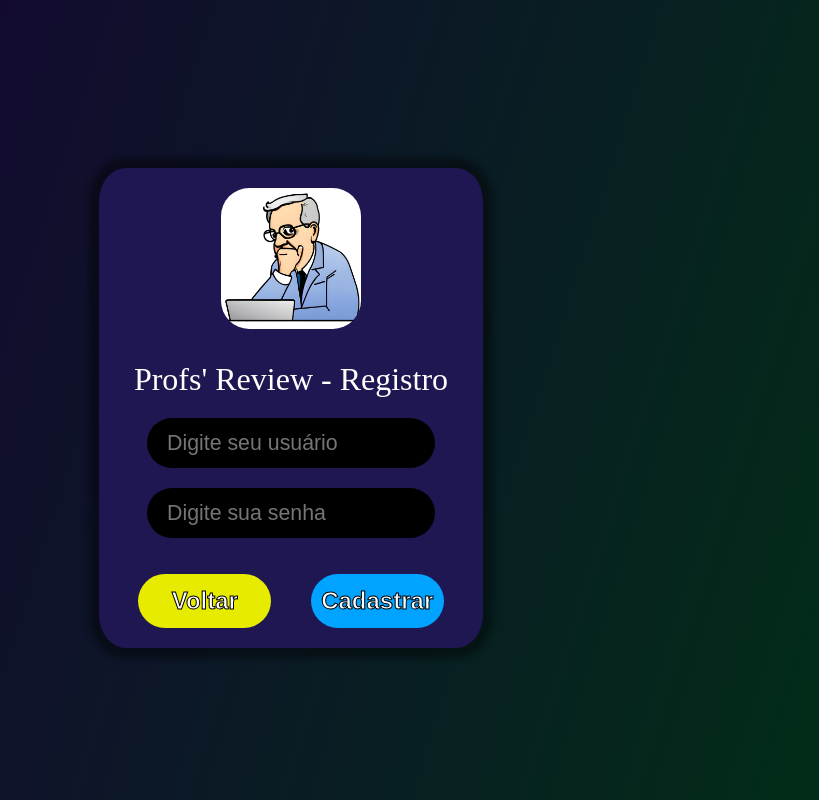
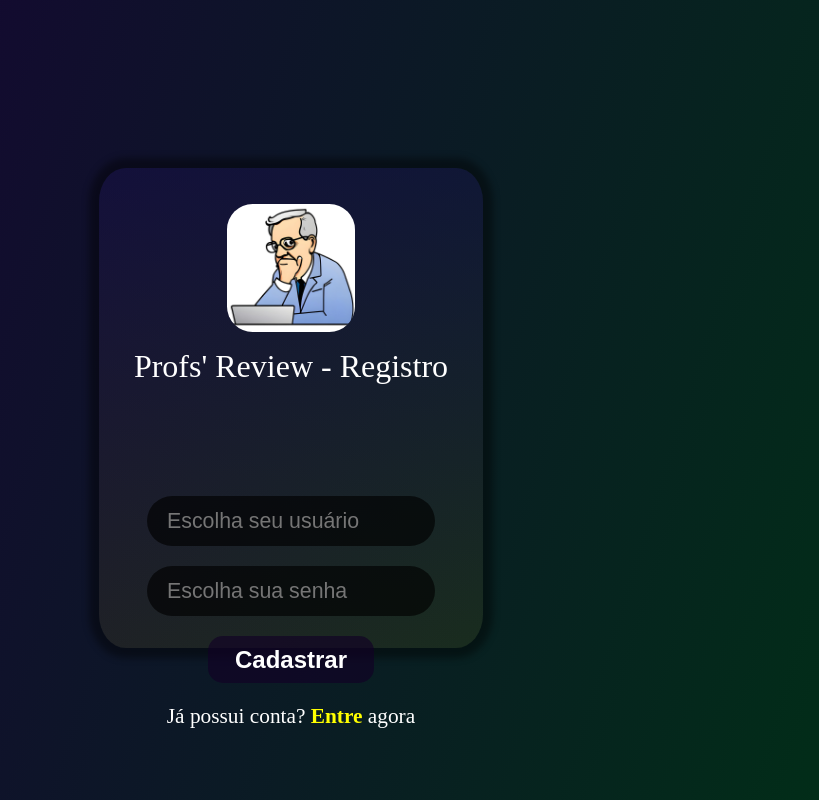
Before and after one commit to vprates-ufmg/TP_Engenharia_de_Software, a Python web app: template src/templates/register.html in a window 1280 px wide. Shown: the whole page, without its empty margins (357-1176 px from the left). Run offline with Jinja, Linux system fonts and the light colour scheme; the template is opened without the code that fills it, so the values that code supplies are empty.

Commit message:
Hash + Novos Forms + Integração

```diff
--- a/src/static/css/forms.css
+++ b/src/static/css/forms.css
@@ -2,8 +2,15 @@ body {
     background: linear-gradient(107.56deg, #180037 0%, #003016 100%);
 }
 
+span.error {
+    color: red;
+    font-size: 14pt;
+    margin-top: 5px;
+    margin-bottom: -20px;
+}
+
 .form-box {
-    background-color: #1F1751;
+    background: linear-gradient(180deg, rgba(25, 16, 80, 0.4) 0.03%, rgba(255, 199, 0, 0.07) 99.97%);
 
     position: absolute;
 
@@ -16,7 +23,7 @@ body {
     align-items: center;
     align-self: center;
     flex-direction: column;
-    justify-content: space-evenly;
+    justify-content: space-around;
 
     margin-top: 20vh;
     margin-left: 35vw;
@@ -30,42 +37,44 @@ body {
 
     align-items: center;
     flex-direction: column;
-    justify-content: space-around;
+    justify-content: space-evenly;
+
+    margin-top: -5%;
 
 }
 
 .form-box .header>img {
-    max-width: 11vw;
+    max-width: 10vw;
     border-radius: 20%;
 }
-
 
 
 .form-box .header>p {
     color: white;
     font-size: 24pt;
+    margin-top: 0.5em;
     margin-bottom: 0;
     padding-bottom: 0;
 }
 
-form {
+.form-body {
     display: flex;
     flex-direction: column;
+    align-items: center;
+}
 
-    align-items: center;
-    justify-content: flex-start;
-
+.form-body form {
     width: 75%;
 }
 
-form::placeholder {
+.form-body form::placeholder {
     color: rgba(255, 255, 255, 0.55);
     font-weight: bolder;
 }
 
-form input[type="text"],
-form input[type="password"] {
-    background: #000000;
+.form-body form input[type="text"],
+.form-body form input[type="password"] {
+    background: rgba(0, 0, 0, 0.65);
     border: none;
     border-radius: 34px;
     color: white;
@@ -77,54 +86,44 @@ form input[type="password"] {
     width: 100%;
 }
 
-form input[type="text"] {
+.form-body form input[type="text"] {
     margin-bottom: 20px;
 }
 
 
-input:focus {
+.form-body input:focus {
     outline: none;
 }
 
-.footer {
+.form-body {
     display: flex;
+    flex-direction: column;
 
     width: 100%;
 
     align-items: center;
     justify-content: space-evenly;
 
+    color: white;
+    font-size: 16pt;
     max-height: 20%;
 }
 
-.footer>button {
+.form-body a {
+    text-decoration: none;
+    color: yellow;
+    font-weight: bolder;
+}
+
+.form-body button {
+    background-color: rgba(17, 0, 38, 0.65);
     border: none;
-    border-radius: 300px;
-
+    border-radius: 15px;
     color: white;
     font-size: 18pt;
-    font-weight: bolder;
+    font-weight: bold;
 
-    padding: 10px 0;
-    height: 40pt;
-    width: 100pt;
-
-    -webkit-text-stroke-width: 1px;
-    -webkit-text-stroke-color: black;
+    height: 35pt;
+    margin-top: 20px;
+    padding: 10px 20pt;
 }
-
-.footer .login {
-    background-color: #21A600;
-}
-
-.footer .register {
-    background-color: #EC0000;
-}
-
-.footer .return {
-    background-color: #E6EB00;
-}
-
-.footer .create {
-    background-color: #00A3FF;
-}
--- /dev/null
+++ b/src/static/js/hash.js
@@ -0,0 +1,29 @@
+const form = document.getElementById('form');
+const passwordInput = document.getElementById('password');
+const passwordHashInput = document.getElementById('password-hash');
+
+async function generatePasswordHash(password) {
+    if(password == "") {
+      return "0";
+    }
+    if(password.length < 6) {
+      return "1";
+    }
+
+    const encoder = new TextEncoder();
+    const data = encoder.encode(password);
+    const hashBuffer = await crypto.subtle.digest('SHA-256', data);
+    const hashArray = Array.from(new Uint8Array(hashBuffer));
+    const hashHex = hashArray.map(b => b.toString(16).padStart(2, '0')).join('');
+    return hashHex;
+  }
+
+
+form.addEventListener('submit', async (event) => {
+  const password = passwordInput.value;
+  const passwordHash = await generatePasswordHash(password);
+  passwordHashInput.value = passwordHash;
+
+  // Envia o formulário
+  form.submit();
+});
--- a/src/templates/index.html
+++ b/src/templates/index.html
@@ -1,6 +1,8 @@
 {% if message %}
 {{ message }} <br><br>
+<button type="button" onclick="location.href='/logout'">logout</button>
+{% else %}
+<button type="button" onclick="location.href='/login'">login</button>
 {% endif %}
 
-
 página inicial de teste
--- a/src/templates/register.html
+++ b/src/templates/register.html
@@ -1,7 +1,3 @@
-{% if message %}
-{{ message }}
-{% endif %}
-
 <link rel="stylesheet" type=text/css href="{{url_for('static', filename='css/forms.css')}}">
 
 <body>
@@ -9,17 +5,23 @@
         <div class='header'>
             <img src="{{url_for('static', filename='images/register-icon.png')}}" alt="Ícone de login"></img>
             <p>Profs' Review - Registro</p>
+            {% if message %}
+                <span class="error">{{ message }}</span>
+            {% endif %}
         </div>
-        <form action="/register" class='form' method="POST">
-            <input type='text' placeholder='Digite seu usuário'></input>
-            <input type='password' placeholder='Digite sua senha'></input>
-        </form>
-        <div class='footer'>
-            <button class='formBtn return'>Voltar</button>
-            <button class='formBtn create'>Cadastrar</button>
+        <div class="form-body">
+            <form action="/register" class='form' method="POST" id="form">
+                <input type='text' name="username" id="username" placeholder='Escolha seu usuário'></input>
+                <input type='password' name="password" id="password" placeholder='Escolha sua senha'></input>
+                <input type="hidden" name="password_hash" id="password-hash">
+                <button class='form-button' type="submit">Cadastrar</button>
+                <p>Já possui conta? <a href='/login'>Entre</a> agora</p>
+            </form>
         </div>
     </div>
+    <script src="../static/js/hash.js"></script>
 </body>
+
 
 <!-- Falta criar a função de hash e integrar com o backend -->
 <!-- Apenas parte visual "feita" -->
```
Also changed, not shown: main.py (+9 -1 lines), src/templates/login.html (+13 -11 lines).
